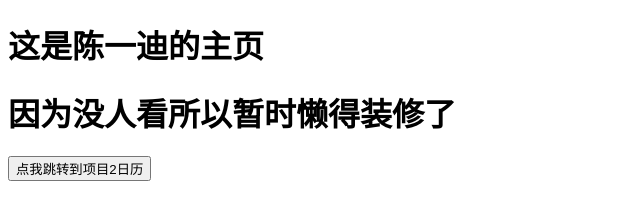
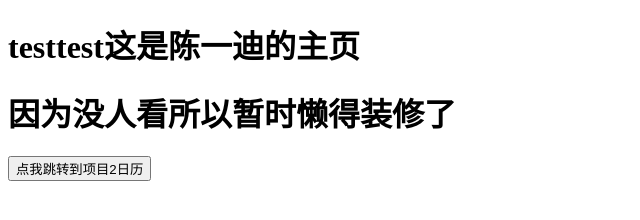
Before and after one commit to sevenChen222/proj2calendar, a plain HTML site: page index.html in a window 1280 px wide. Shown: the whole page, without its empty margins (0-640 px from the left). Drawn offline with Linux system fonts and the light colour scheme.

Commit message:
Update index.html

```diff
--- a/index.html
+++ b/index.html
@@ -6,7 +6,7 @@
 </head>
 
 <body>
-	<h1>这是陈一迪的主页</h1>
+	<h1>testtest这是陈一迪的主页</h1>
 	<h1>因为没人看所以暂时懒得装修了</h1>
 	<button onclick="window.location.href = 'proj2/calendar/pages/calendar2.html'">点我跳转到项目2日历</button>
 </body>
```
